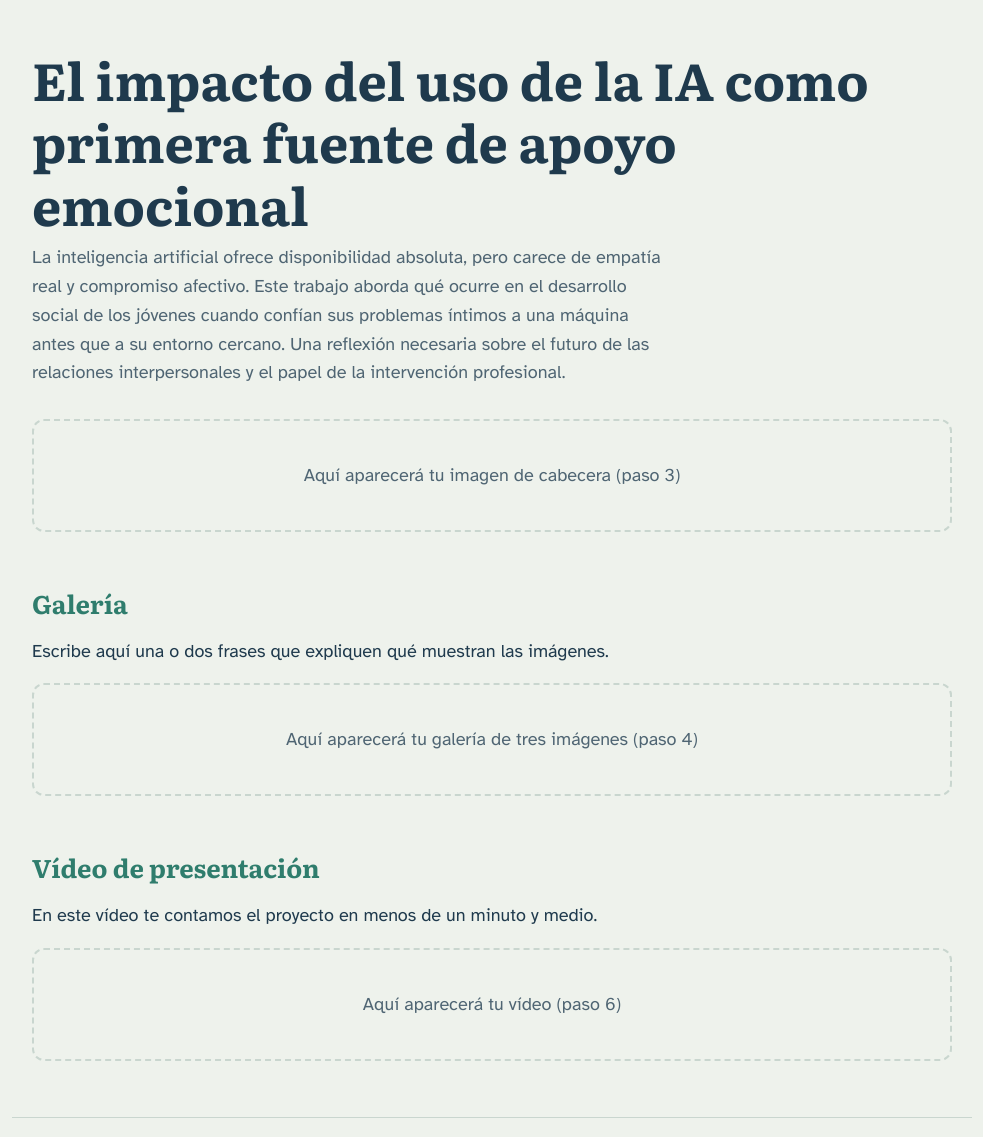
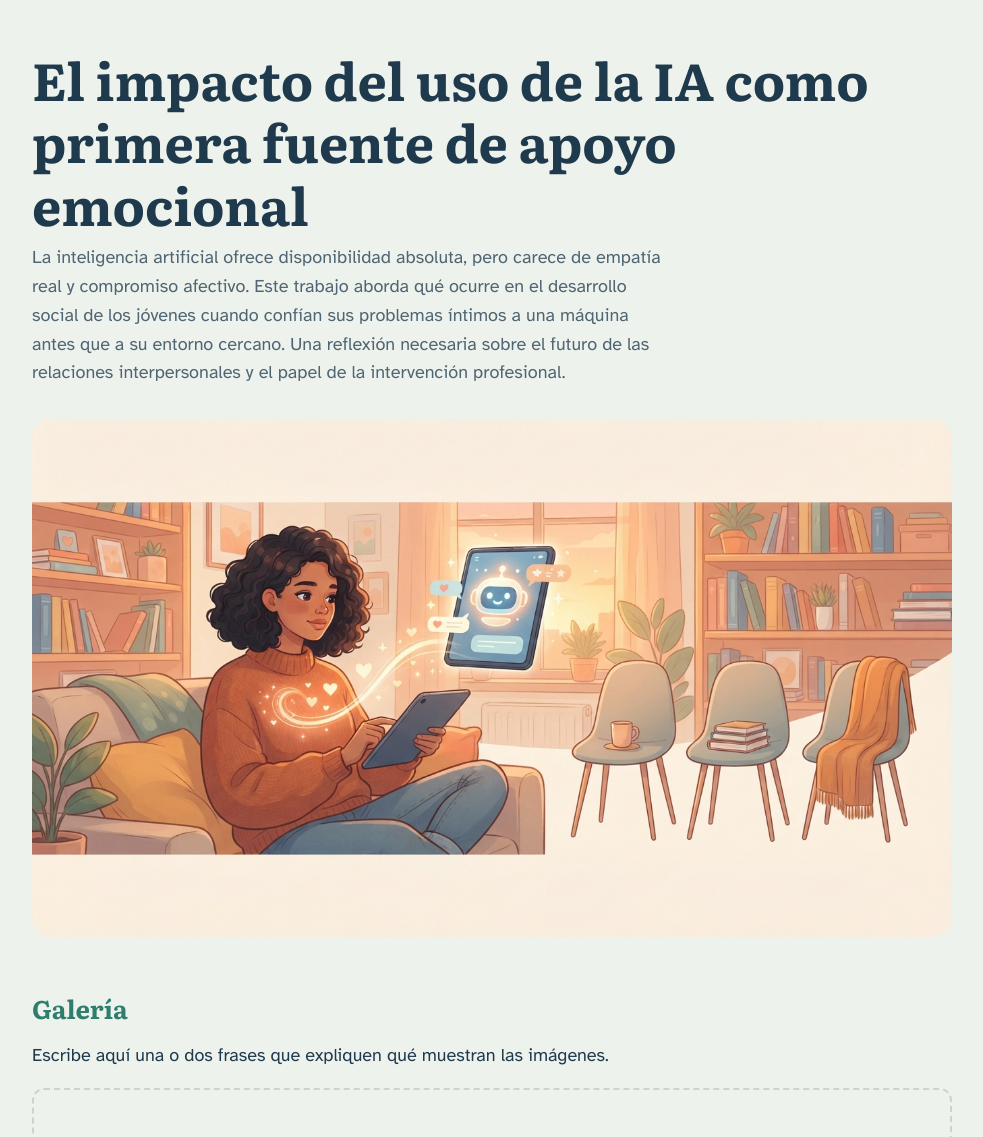
Before and after one commit to nuriafranco/practica-imagenes-video, a plain HTML site: page index.html in a window 1280 px wide. Shown: the top 1137 px of the page, without its empty margins (148-1131 px from the left). Drawn offline with Linux system fonts and the light colour scheme.

Commit message:
Añado imagen de cabecera

```diff
--- a/index.html
+++ b/index.html
@@ -149,7 +149,7 @@
 
     <div class="zona" data-aviso="Aquí aparecerá tu imagen de cabecera (paso 3)">
       <!-- PASO 3: CABECERA ============================ INICIO -->
-
+<img class="imagen-cabecera" src="img/cabecera.png" alt="Una chica joven que usa la tablet de forma serena en su casa hablando con la IA">
       <!-- PASO 3: CABECERA =============================== FIN -->
     </div>
   </header>
```
